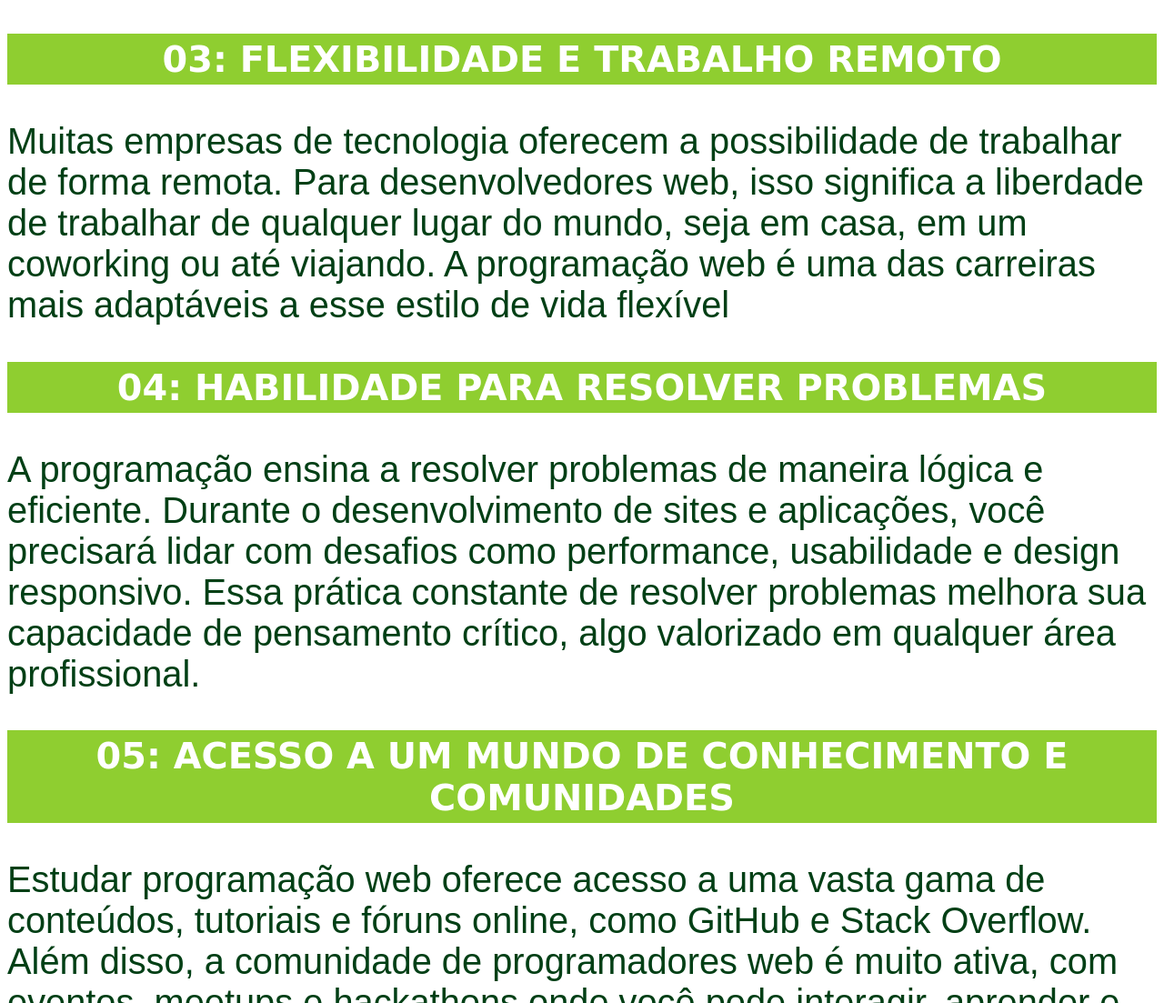
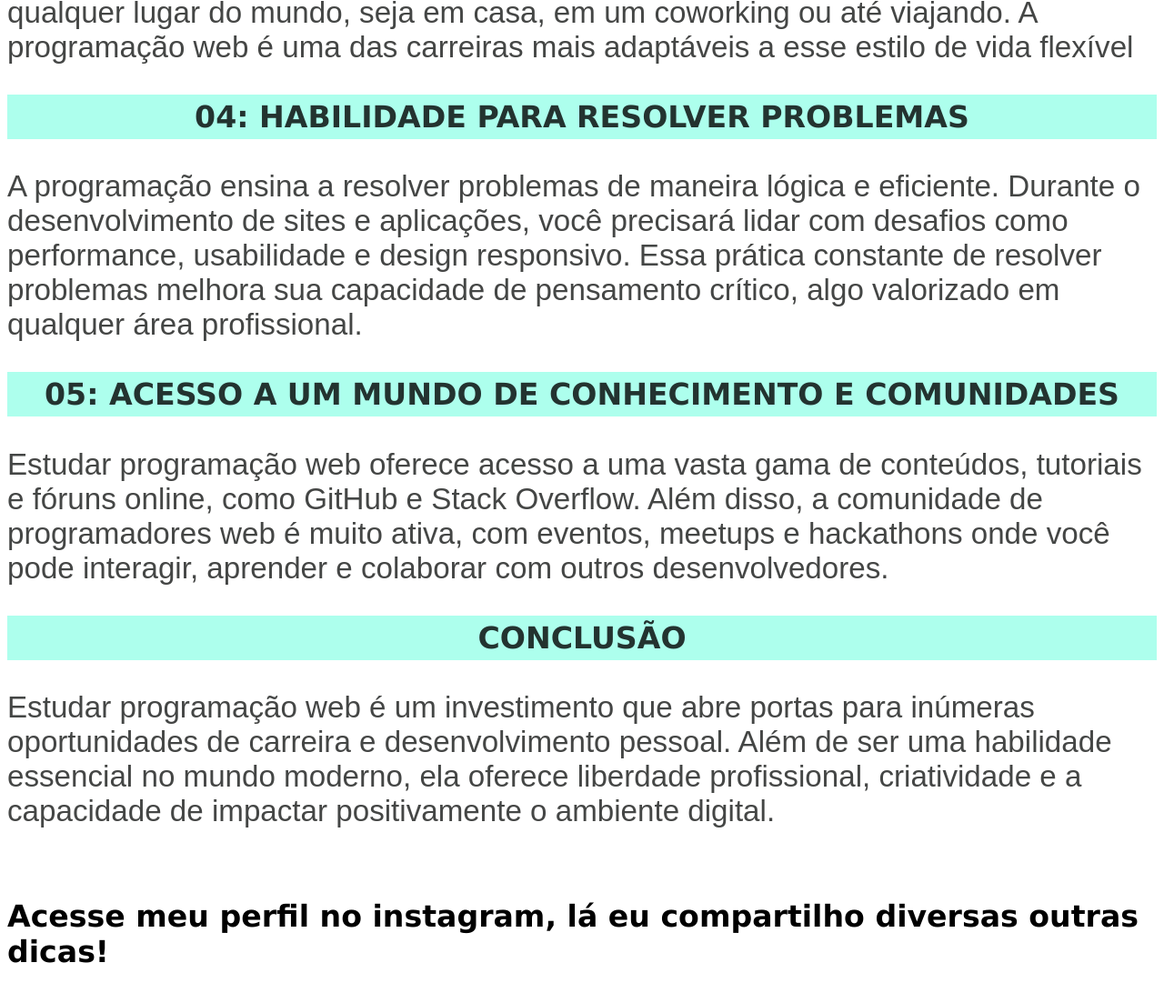
Before and after one commit to jeovadev/Artigo, a plain HTML site: page index.html in a window 1280 px wide. Shown: the part 1697-2800 px from the top of the page at 91% size. Drawn offline with Linux system fonts and the light colour scheme.

Commit message:
corre.hierarquia

```diff
--- a/index.html
+++ b/index.html
@@ -14,34 +14,29 @@
             <img src="Imagens/duvida-200.png" alt="garoto pensativo">
             <p>Estudar programação web se tornou uma escolha essencial para quem deseja ingressar ou evoluir no mundo digital. Com a rápida transformação tecnológica, a web desempenha um papel central nas nossas vidas, e aprender a programar para a internet oferece diversas vantagens tanto profissionais quanto pessoais. Abaixo, destacamos alguns motivos pelos quais estudar programação web é uma excelente escolha.</p>
         </header>
-        <article>
-            <h2>01: ALTA DEMANDA NO MERCADO DE TRABALHO</h2>
+
+            <h3>01: ALTA DEMANDA NO MERCADO DE TRABALHO</h3>
             <p>A procura por desenvolvedores web continua crescendo globalmente. Empresas de todos os setores estão expandindo sua presença online, seja por meio de sites, e-commerce ou plataformas digitais. Quem possui habilidades em HTML, CSS, JavaScript e outras tecnologias web tem mais oportunidades de trabalho, tanto como funcionário quanto como freelancer.</p>
-        </article>
-        <article>
-            <h2>02: CAPACIDADE DE CRIAR SOLUÇOES INOVADORAS</h2>
+
+            <h3>02: CAPACIDADE DE CRIAR SOLUÇOES INOVADORAS</h3>
             <P>Aprender a programar para a web permite transformar ideias em realidade. Você pode criar seu próprio site, blog, ou até desenvolver aplicações mais complexas como lojas virtuais, plataformas de ensino ou redes sociais. Essa habilidade de materializar projetos é extremamente poderosa para empreendedores e criadores de conteúdo.</P>
-        </article>
-        <article>
-            <h2>03: FLEXIBILIDADE E TRABALHO REMOTO</h2>
+
+            <h3>03: FLEXIBILIDADE E TRABALHO REMOTO</h3>
             <p>Muitas empresas de tecnologia oferecem a possibilidade de trabalhar de forma remota. Para desenvolvedores web, isso significa a liberdade de trabalhar de qualquer lugar do mundo, seja em casa, em um coworking ou até viajando. A programação web é uma das carreiras mais adaptáveis a esse estilo de vida flexível</p>
-        </article>
-        <article>
-            <h2>04: HABILIDADE PARA RESOLVER PROBLEMAS</h2>
+
+            <h3>04: HABILIDADE PARA RESOLVER PROBLEMAS</h3>
             <p>A programação ensina a resolver problemas de maneira lógica e eficiente. Durante o desenvolvimento de sites e aplicações, você precisará lidar com desafios como performance, usabilidade e design responsivo. Essa prática constante de resolver problemas melhora sua capacidade de pensamento crítico, algo valorizado em qualquer área profissional.</p>
-        </article>
-        <article>
-            <h2>05: ACESSO A UM MUNDO DE CONHECIMENTO E COMUNIDADES</h2>
+
+            <h3>05: ACESSO A UM MUNDO DE CONHECIMENTO E COMUNIDADES</h3>
             <p>Estudar programação web oferece acesso a uma vasta gama de conteúdos, tutoriais e fóruns online, como GitHub e Stack Overflow. Além disso, a comunidade de programadores web é muito ativa, com eventos, meetups e hackathons onde você pode interagir, aprender e colaborar com outros desenvolvedores.</p>
-        </article>
-        <article>
-            <h2>CONCLUSÃO</h2>
+
+            <h3>CONCLUSÃO</h3>
             <p>Estudar programação web é um investimento que abre portas para inúmeras oportunidades de carreira e desenvolvimento pessoal. Além de ser uma habilidade essencial no mundo moderno, ela oferece liberdade profissional, criatividade e a capacidade de impactar positivamente o ambiente digital.</p>
-            <p>Acesse meu perfil no instagram, lá eu compartilho diversas outras dicas! </p>
+            <h6>Acesse meu perfil no instagram, lá eu compartilho diversas outras dicas!</h6>
             <hr>
+
             <p><a href="https://www.instagram.com/jeovafv/">INSTAGRAM</a></p>
             <hr>
-        </article>
     </main>
 </body>
 </html>
--- a/style.css
+++ b/style.css
@@ -5,22 +5,20 @@
 
 p {
     font-family: Arial, Helvetica, sans-serif;
-    color: rgb(0, 63, 21);
+    color: rgba(0, 3, 1, 0.733);
 }
 
-article {
-    color: rgb(255, 255, 255);
-}
 
 h1 {
     color: white;
-    background-color: green;
+    background-color: rgba(61, 216, 255, 0.671);
     padding: 10px;
     text-align: center;
 }
 
-h2 {
-    background-color: rgb(143, 206, 48);
+h3 {
+    color: rgba(0, 0, 0, 0.801);
+    background-color: rgb(173, 255, 237);
     padding: 5px;
     text-align: center;
 }
```
Also changed, not shown: Imagens/dúvidas-500.png (added), 1 other file.
